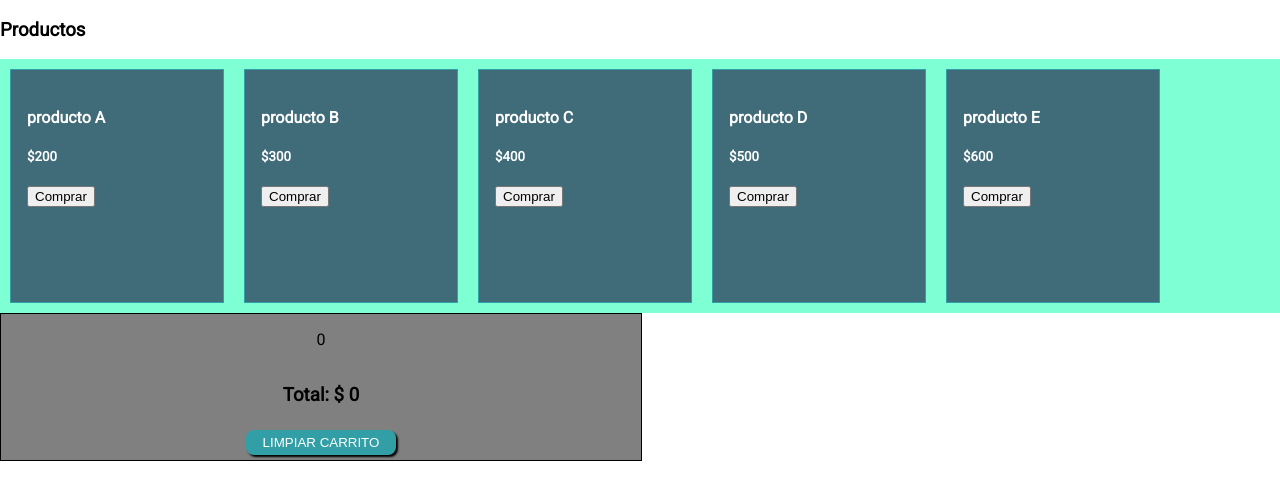
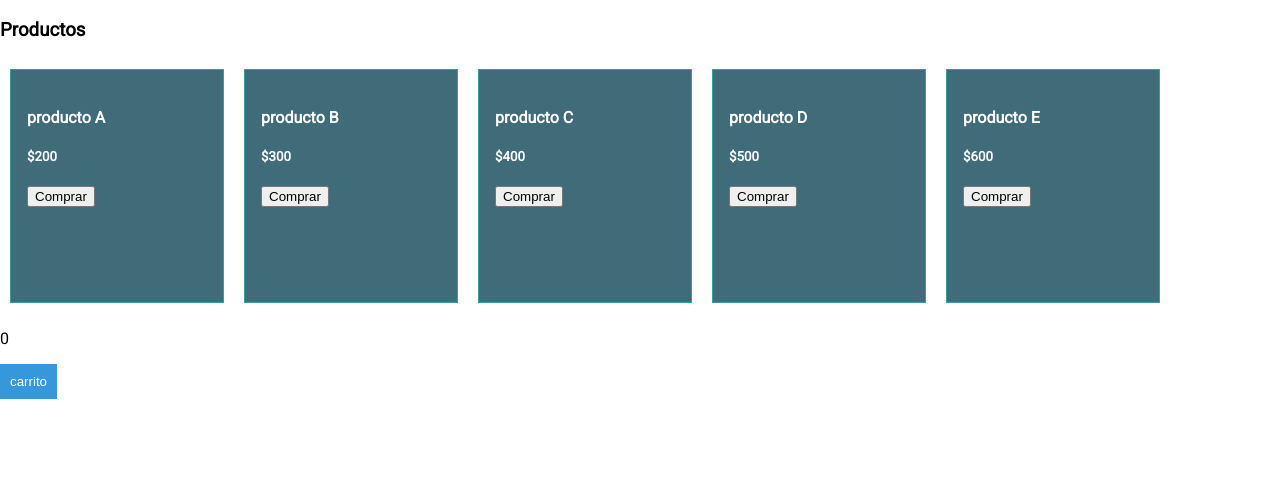
Before and after one commit to paul2027/proyecto-books, a Next.js app: page / in a window 1280 px wide. Shown: the top 500 px of the page. Built offline with nearby package versions, Linux system fonts and the light colour scheme.

Commit message:
modificacion carrito

```diff
--- a/src/components/organisms/ShoppingCart.js
+++ b/src/components/organisms/ShoppingCart.js
@@ -4,6 +4,7 @@ import { cartInitialState } from "@/reducer/cartInitialState"
 import { cartReducer } from "@/reducer/cartReducer"
 import Product from "@/components/molecules/Product"
 import CartItems from "@/components/molecules/CartItems"
+
 
 
 const ShoppingCart = () => {
@@ -29,8 +30,6 @@ const ShoppingCart = () => {
         const clearCart = () => dispatch ({type: TYPES.CLEAR_CART})
 
 
-
-
   return (
    <>
 
@@ -42,18 +41,26 @@ const ShoppingCart = () => {
 
          </div>
 
-        <div className="Cartcontainer">
-            <p className="cartAcumulador"> {cart.reduce((acumulador,item)=> {return acumulador + item.quantity},0)}</p>
-            <h3>Total: $ {cart.reduce((acumulador,item)=> {return acumulador + item.precio *item.quantity},0)}</h3>
 
 
 
-            <button className="buttonclear" onClick={clearCart}>Limpiar carrito</button>
-        <div className="cartItems">
+    <div class="dropdown">
+        <p className="cartAcumulador"> {cart.reduce((acumulador,item)=> {return acumulador + item.quantity},0)}</p>
 
-           {cart.map((item, i)=> <CartItems key={i} item={item} deleteFromCart={deleteFromCart}/>) }
+         <button class="dropbtn">carrito</button>
+
+        <div class="dropdown-content">
+        <button className="buttonclear" onClick={clearCart}>Limpiar carrito</button>
+
+        <h3>Total: $ {cart.reduce((acumulador,item)=> {return acumulador + item.precio *item.quantity},0)}</h3>
+
+        {cart.map((item, i)=>  <CartItems key={i} item={item} deleteFromCart={deleteFromCart}/> ) }
+
+
         </div>
-        </div>
+    </div>
+
+
 
    </>
 
--- a/src/styles/globals.css
+++ b/src/styles/globals.css
@@ -7,10 +7,7 @@ overflow-x: hidden ;}
 
 .boxproduct { display: flex;
             flex-wrap: wrap;
-             background-color: aquamarine;}
-
-
-
+             }
 
 
         /* boton de limpiar carrito */
@@ -26,7 +23,7 @@ overflow-x: hidden ;}
                   text-transform: uppercase;
             }
 
-              /* producto a comprar */
+              /* producto a comprar de prueba */
             .product { padding:1rem ;
                         background-color: rgb(64, 107, 121);
                         color: white;
@@ -39,7 +36,7 @@ overflow-x: hidden ;}
 
                   }
 
-            /* como se ve la  tarjeta dentro del carrito */
+            /* como se ve la  tarjeta de prueba dentro del carrito */
             .productCart { padding:1rem ;
 
                   background-color: rgb(64, 107, 121);
@@ -49,19 +46,48 @@ overflow-x: hidden ;}
                   border: solid 1px red ;
                   margin: 10px;}
 
-.cartItems{
-      display: flex;
-      flex-wrap: wrap;}
 
-.Cartcontainer{display: flex;
-      flex-direction: column;
-      background-color:  grey;
-      border:solid black 1px ;
-      width: 50%;
-      height: 50%;
-      align-items: center;}
+     /*carrito desplegable */
 
+         .dropdown {
+            position: relative;
+            display: inline-block;
+        }
 
+        .dropbtn {
+            background-color: #3498DB;
+            color: white;
+            padding: 10px;
+            border: none;
+            cursor: pointer;
+        }
+
+        /* Estilos para el contenido desplegable */
+        .dropdown-content {
+            display: none;
+            position: absolute;
+            background-color: #f9f9f9;
+            min-width: 160px;
+            box-shadow: 0px 8px 16px 0px rgba(0,0,0,0.2);
+            z-index: 1;
+        }
+
+        /* Estilos para los elementos del menú desplegable */
+        .dropdown-content a {
+            padding: 12px 16px;
+            text-decoration: none;
+            display: block;
+        }
+
+        /* Cambiar el color de fondo de los elementos del menú al pasar el ratón sobre ellos */
+        .dropdown-content a:hover {
+            background-color: #ddd;
+        }
+
+        /* Mostrar el menú desplegable cuando se pasa el ratón sobre el botón */
+        .dropdown:hover .dropdown-content {
+            display: block;
+        }
 /*-----------------------------------------------------*/
 
 /* Header*/
```
Also changed, not shown: 1 other file (tests, documents, lock files or other folders).
